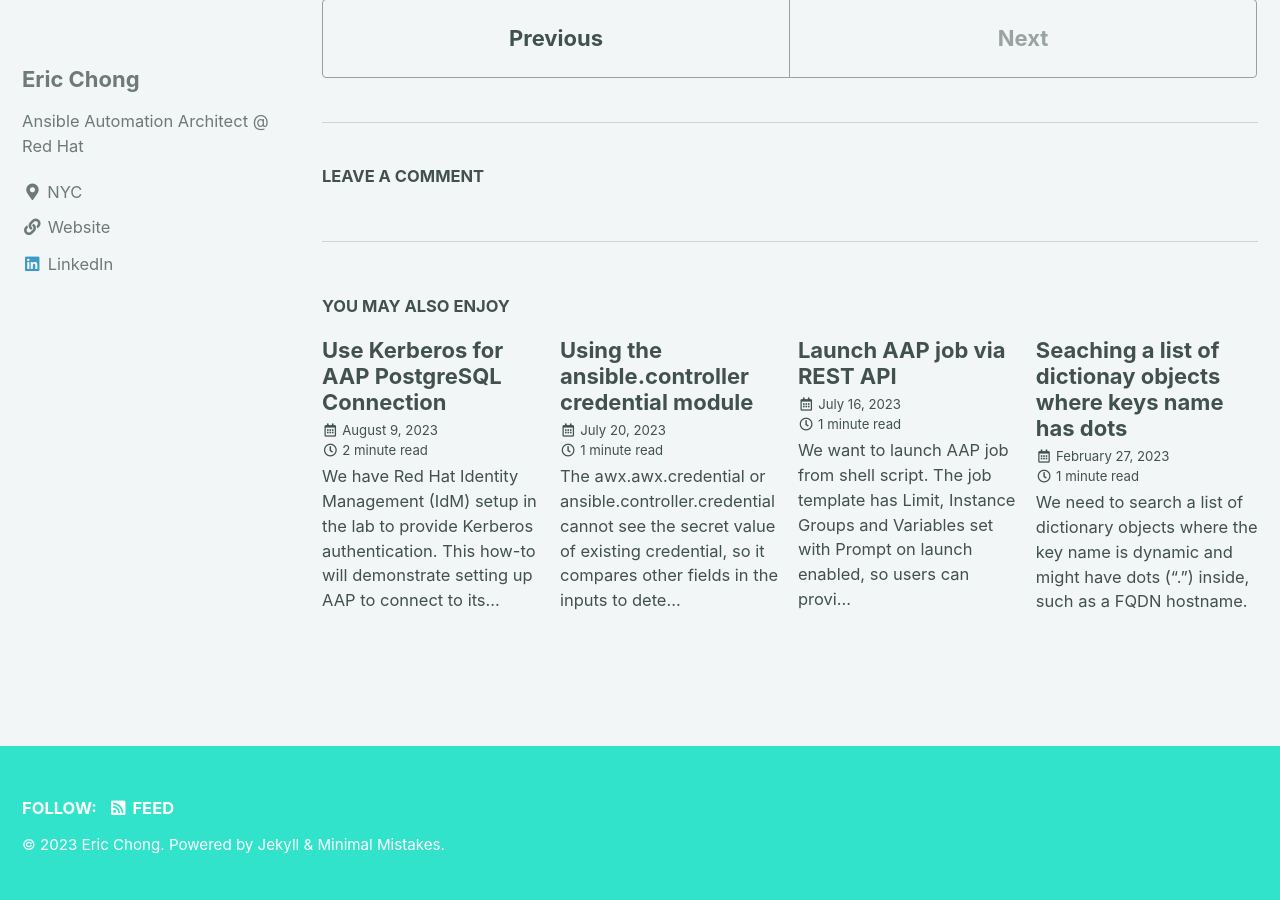
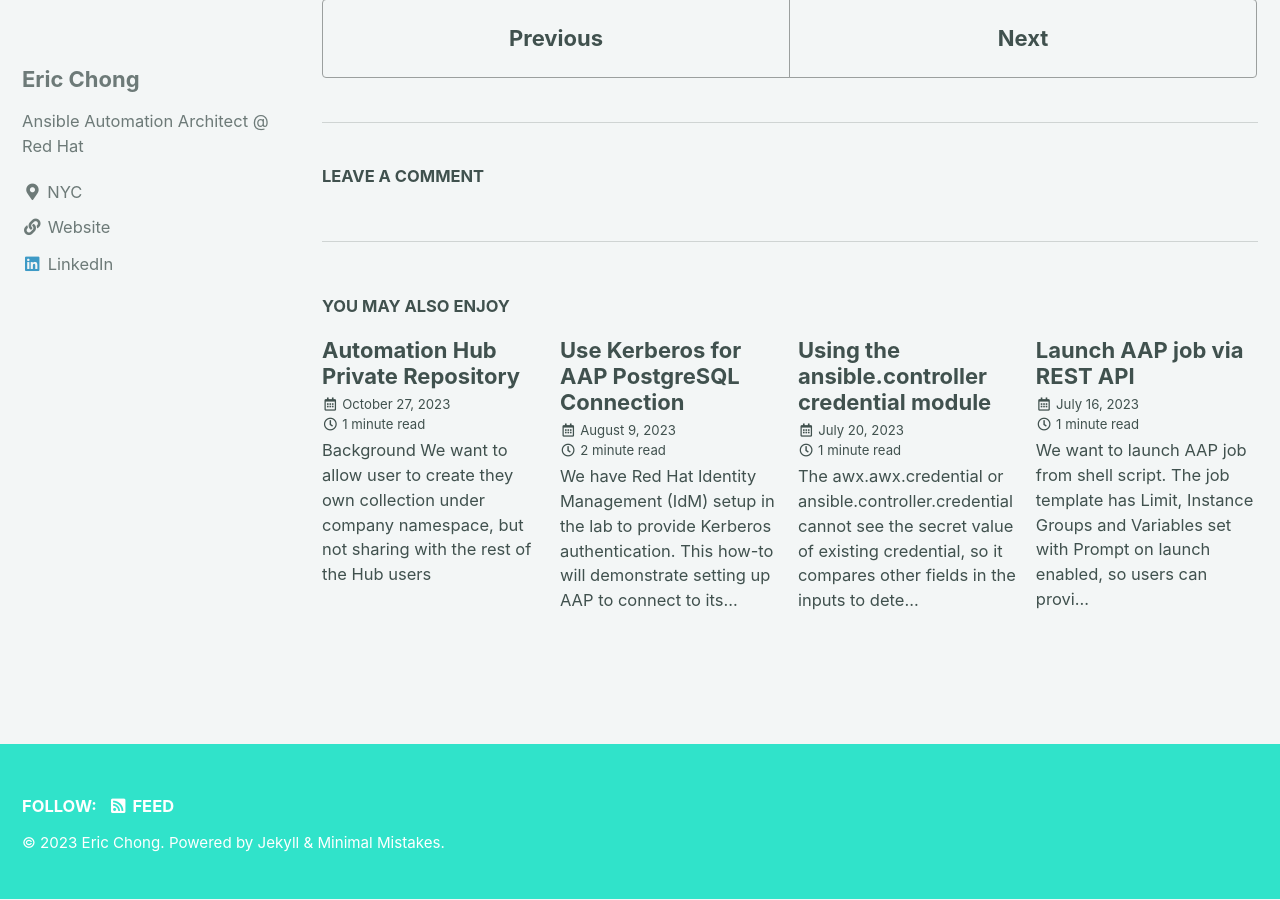
Before and after one commit to ecchong/ecchong.github.io, a Jekyll site: the page built from _posts/2023/2023-09-29-import-single-host-from-satellite.md, in a window 1280 px wide and 900 px high, scrolled down 3434 px. Built offline with Jekyll 4.4.1, drawn with Linux system fonts in a browser that asks for light colours; cached includes are drawn as plain includes; comment, search, counter and statistics services are not loaded; some of the changed lines change nothing that is shown; some of the changed text lies outside the part shown.

Commit message:
added private hub repo

````diff
--- a/_posts/2023/2023-09-29-import-single-host-from-satellite.md
+++ b/_posts/2023/2023-09-29-import-single-host-from-satellite.md
@@ -7,7 +7,7 @@
 description: "Ansible Automation Platform - Importing a single host from Satellite to AAP inventory"
 ---
 
-In the new virtual machine provisioning process, vRO creates the machine and registered it to the Satellite host group selected by user.  Now AAP will take over to configure the VM.  Before the playbooks can run against this new VM, we will need to import it from Satellite into AAP inventory.  The regular Satellite inventory sync takes a long time to run because it queries all hosts managed by Satellite.  It is not feasible to run Satellite inventory sync to just import one host.  We can use `host_filters` attribute, but the AAP inventory source does not accept variable.  So the solution is to run `ansible-inventory` directly with `host_filters` for the target VM.  Captures the output which includes all Satellite parameters associate with the VM and import them into AAP using the `infra.controller_configuration.hosts` role to create the host in AAP inventory
+In the new virtual machine provisioning process, vRO creates the machine and registered it to the Satellite host group selected by user.  Now AAP will take over to configure the VM.  Before the playbooks can run against this new VM, we will need to import it from Satellite into AAP inventory.  The regular Satellite inventory sync takes a long time to run because it queries all hosts managed by Satellite.  It is not feasible to run Satellite inventory sync to just import one host.  We can use `host_filters` attribute, but the AAP inventory source does not accept variable.  So the solution is to run `ansible-inventory` directly with `host_filters` for the target VM.  Captures the output which includes all Satellite parameters associated with the VM and import them into AAP using the `infra.controller_configuration.hosts` role to create the host in AAP inventory
 
 ```yaml
 ---
--- /dev/null
+++ b/_posts/2023/2023-10-27-automation-hub-private-repo.md
@@ -0,0 +1,41 @@
+---
+title: Automation Hub Private Repository
+tags: ["ansible", "aap", "pah", "hub" ]
+categories: Ansible
+last_modified_at: 2023-09-29
+published: true
+description: "Automation Hub - How to configure a private repository"
+---
+
+Background
+----------
+We want to allow user to create they own collection under company namespace, but not sharing with the rest of the Hub users
+
+Procedures
+----------
+1. Create a Automation Hub group, but not adding any role to it.
+2. Assign the user to the group.  For example, `hub_user2` is in `hub_group2`
+![User and group](/assets/images/2023/2023-10-27-hub-user-group.png)
+3. Create a private Automation Hub repository.  Make sure `Create Distribution` check box is selected.  Set `Pipeline` to `None`, otherwise the approval process will publish to the public `published` repo. ![Private repo](/assets/images/2023/2023-10-27-private-repository.png)
+4. Go to `Access` tab of the created repository, select the group created above ![Access group](/assets/images/2023/2023-10-27-private-repository-access-group.png)
+5. Select `galaxy.ansible_repository_owner` role on the next step, and then click `Add` to complete ![Access role](/assets/images/2023/2023-10-27-private-repository-access-role.png)
+6. We can add exisiting collection under the `Collection versions` tab, but we will push a new collection via command line.  Copy the info from the pop-up window by clicking `Copy CLI configuration` button on top right.  Update the `ansible.cfg` file with this new repo info.
+```
+[galaxy]
+server_list = developer_repo
+
+[galaxy_server.developer_repo]
+url=https://aap-hub1.lab.automate.nyc/api/galaxy/content/developer_repo/
+token=<put your token here>
+```
+7. Create the namesapce `automate_nyc` for our collection.
+8. Under the `Access` tab of the created namespace, select the created group from above ![Namespace group](/assets/images/2023/2023-10-27-private-repository-namespace-group.png)
+9. Select both `galaxy.collection_namespace_owner` and `galaxy.collection_publisher` to give the group full access to the repository content ![Namespace role](/assets/images/2023/2023-10-27-private-repository-namespace-role.png)
+9. With the updated `ansible.cfg` pointing to `developer_repo`, push the collection using `ansible-galaxy`
+```
+ansible-galaxy collection publish automate_nyc-test-1.0.5.tar.gz
+```
+10. Verify the collection under the repository ![Collection](/assets/images/2023/2023-10-27-private-repository-collection.png)
+11. But we won't be able to see it under `automate_nyc` namespace because the `Hide from search` option of the repository ![Namespace](/assets/images/2023/2023-10-27-private-repository-collection-namepace.png)
+12. Other Hub users won't be able to see the repository or collection neither.
+13. To use the collection in AAP, we will need to add a `Ansible Galaxy/Automation Hub API Token` specificly for this repository, similar to what we added to `ansible.cfg`, and assign to the organization
````
Also changed, not shown: assets/images/2023/2023-10-27-hub-user-group.png (added), assets/images/2023/2023-10-27-private-repository-access-group.png (added), assets/images/2023/2023-10-27-private-repository-access-role.png (added), assets/images/2023/2023-10-27-private-repository-collection-namepace.png (added), assets/images/2023/2023-10-27-private-repository-collection.png (added), assets/images/2023/2023-10-27-private-repository-namespace-group.png (added), assets/images/2023/2023-10-27-private-repository-namespace-role.png (added), assets/images/2023/2023-10-27-private-repository.png (added).
